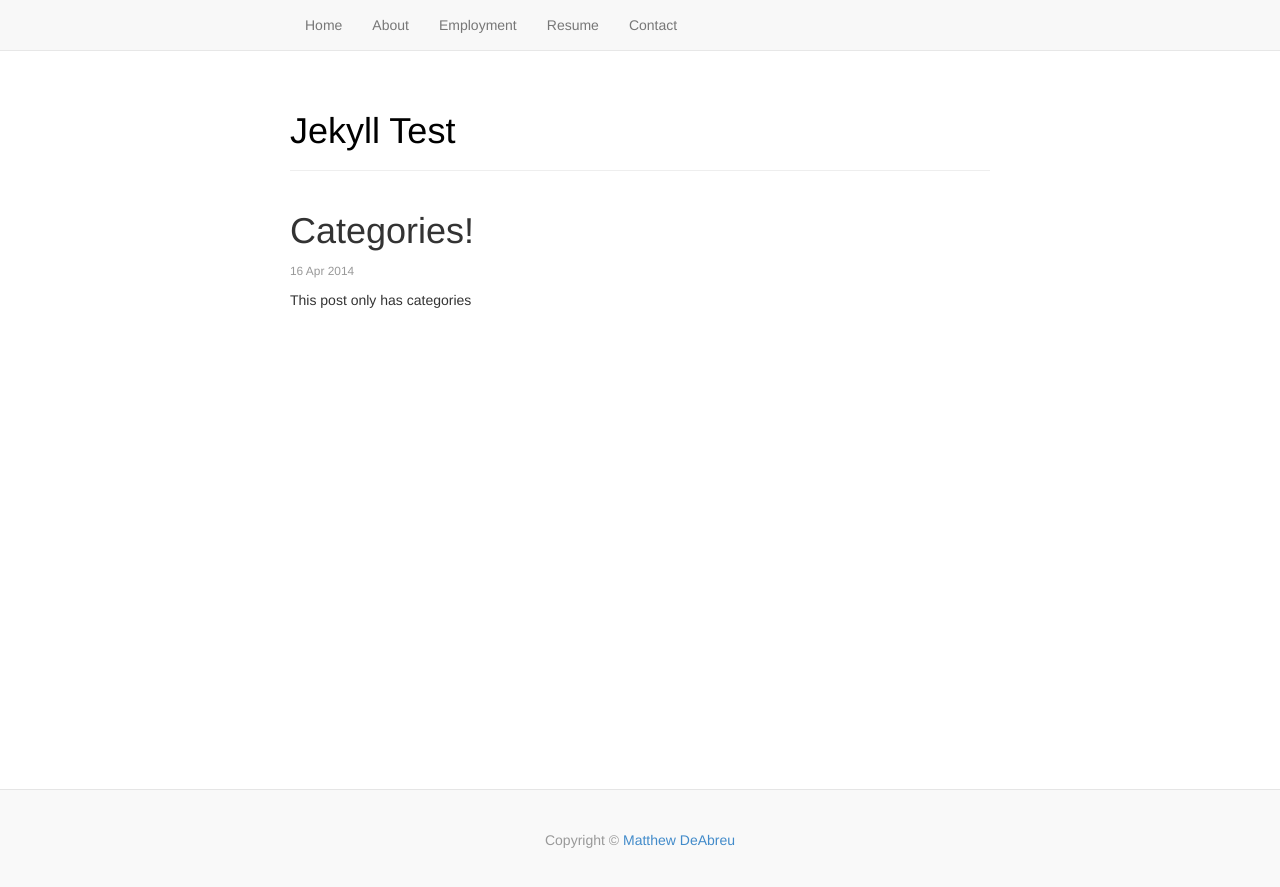
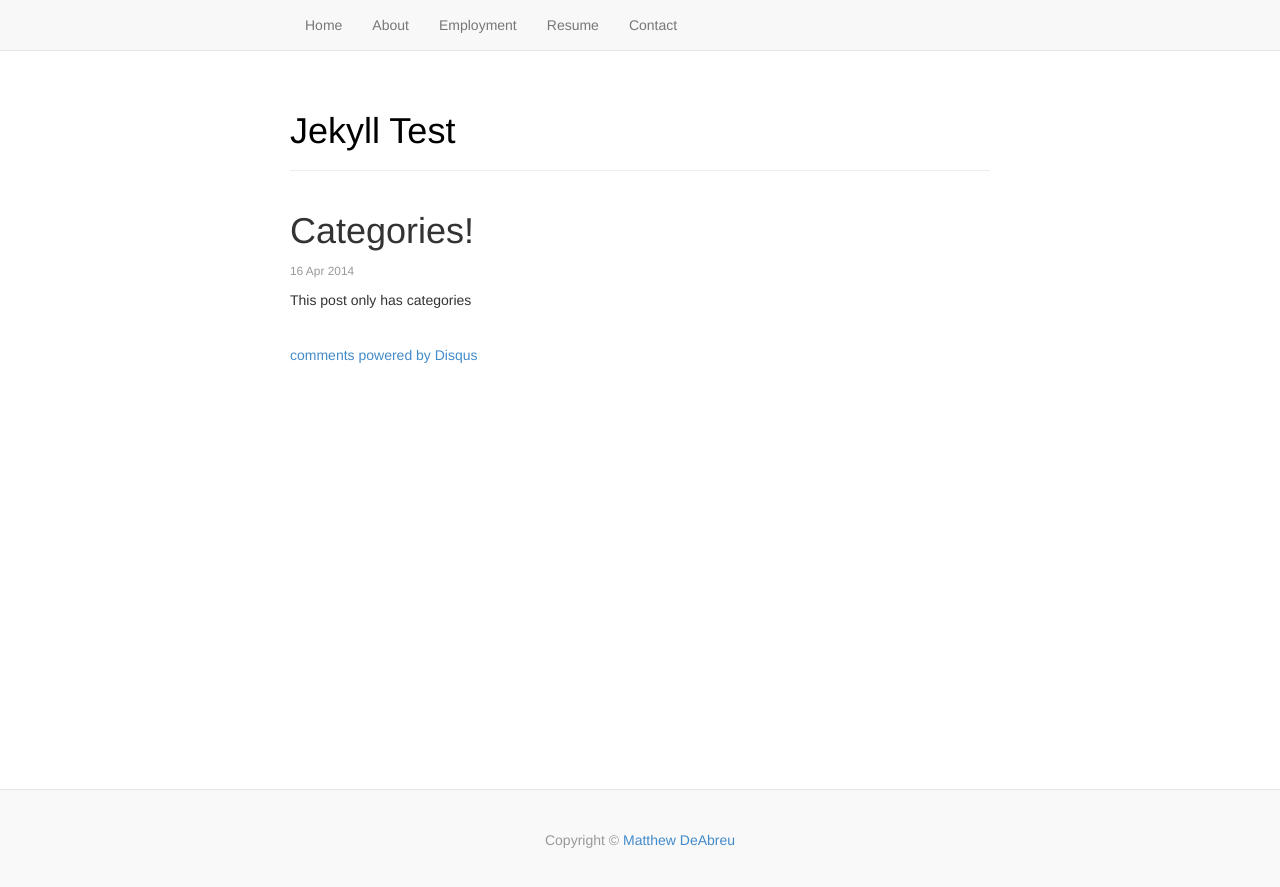
Before and after one commit to mdeabreu/mdeabreu, a Jekyll site: the page built from _posts/2014-04-16-categories.markdown, in a window 1280 px wide. Shown: the top 887 px of the page. Built offline with Jekyll 4.4.1, drawn with Linux system fonts in a browser that asks for light colours; nearby versions of some CDN libraries; library files that are not in the unit come from our copies; comment, search, counter and statistics services are not loaded.

Commit message:
integrate disqus

```diff
--- /dev/null
+++ b/_includes/disqus.html
@@ -0,0 +1,14 @@
+<div id="disqus_thread"></div>
+<script type="text/javascript">
+    /* * * CONFIGURATION VARIABLES: EDIT BEFORE PASTING INTO YOUR WEBPAGE * * */
+    var disqus_shortname = 'mdeabreu'; // required: replace example with your forum shortname
+
+    /* * * DON'T EDIT BELOW THIS LINE * * */
+    (function() {
+        var dsq = document.createElement('script'); dsq.type = 'text/javascript'; dsq.async = true;
+        dsq.src = '//' + disqus_shortname + '.disqus.com/embed.js';
+        (document.getElementsByTagName('head')[0] || document.getElementsByTagName('body')[0]).appendChild(dsq);
+    })();
+</script>
+<noscript>Please enable JavaScript to view the <a href="http://disqus.com/?ref_noscript">comments powered by Disqus.</a></noscript>
+<a href="http://disqus.com" class="dsq-brlink">comments powered by <span class="logo-disqus">Disqus</span></a>
--- a/_layouts/post.html
+++ b/_layouts/post.html
@@ -9,3 +9,9 @@ layout: default
     {{ content }}
   </div>
 </div>
+
+<div class="row">
+  <div class="col-md-12">
+    {% include disqus.html %}
+  </div>
+</div>
```
